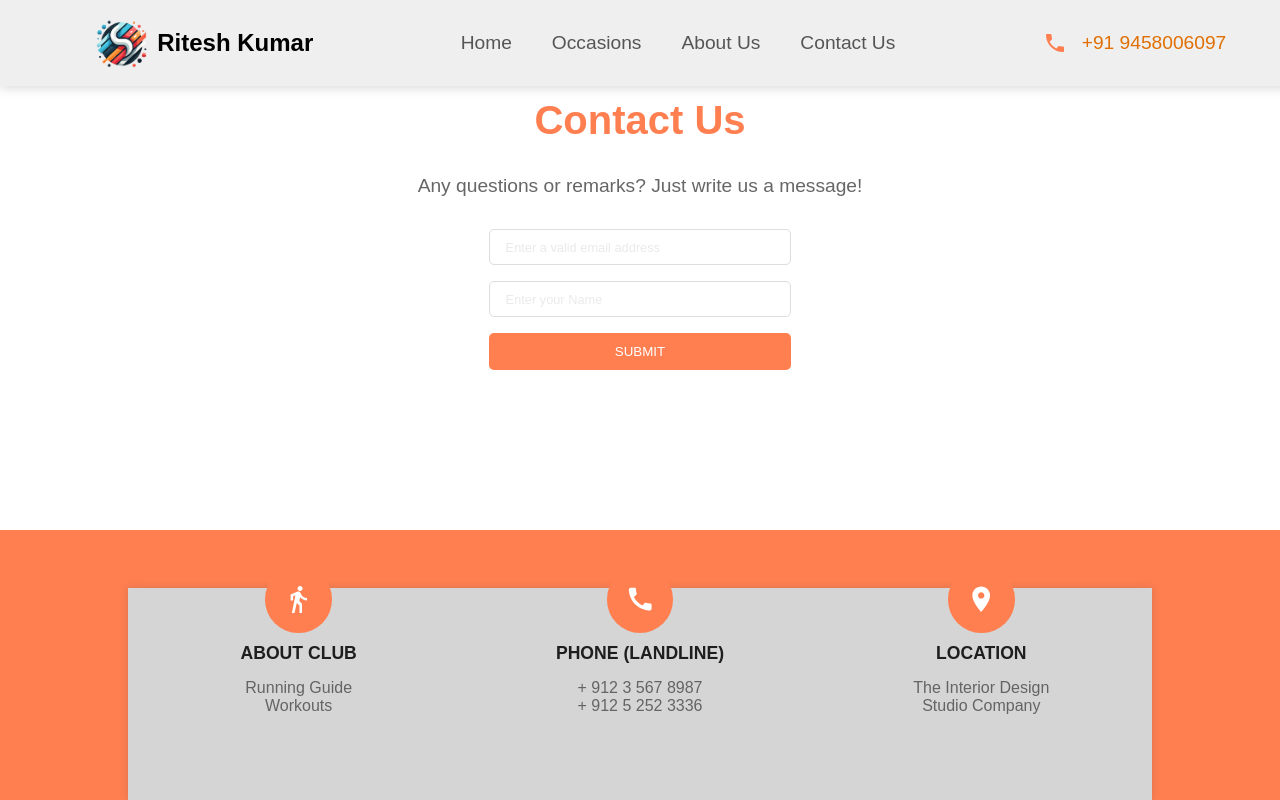
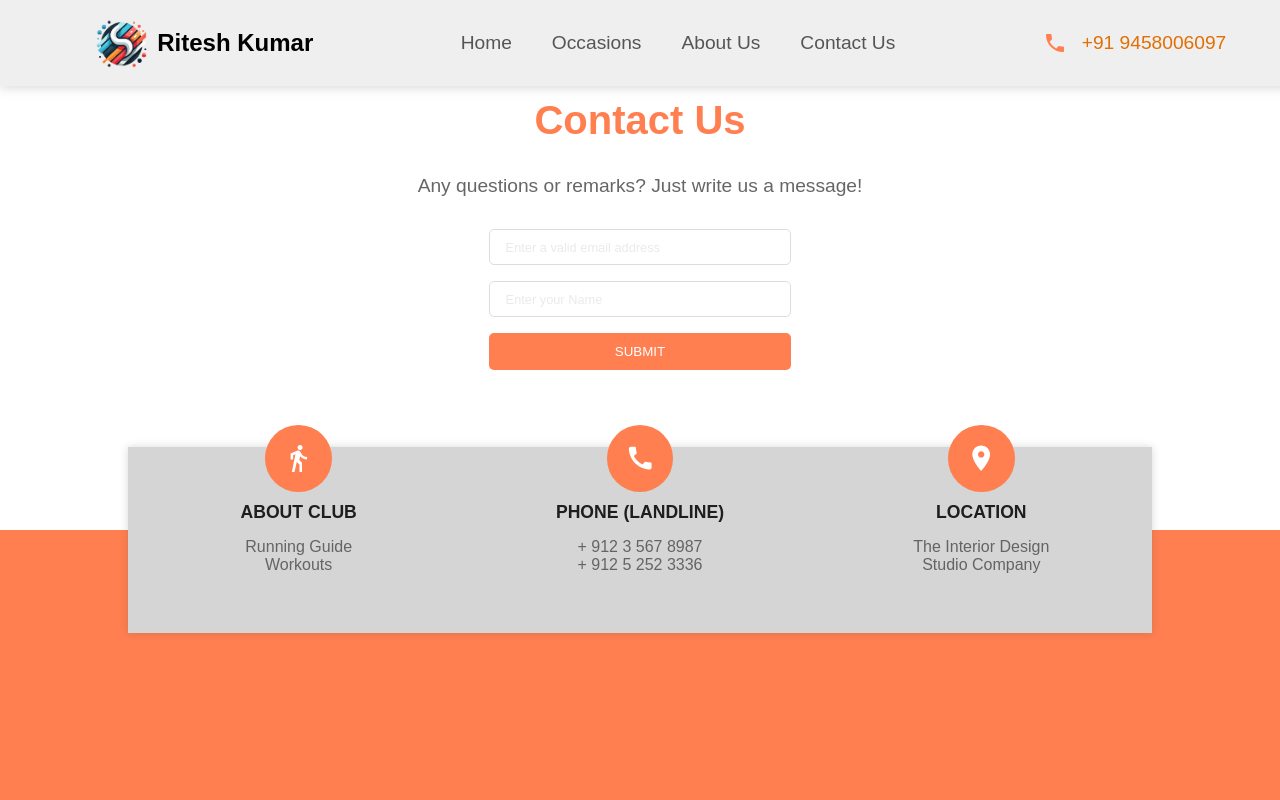
Before and after one commit to harshrajput177/FlowerSite, a React (Vite) app in the folder FlowerSite/: page /contact in a window 1280 px wide. Shown: the top 800 px of the page. Built offline with nearby package versions, Linux system fonts and the light colour scheme.

Commit message:
first  commit

```diff
--- a/FlowerSite/src/Style/ContactUs-CSS/ContactUs_1.css
+++ b/FlowerSite/src/Style/ContactUs-CSS/ContactUs_1.css
@@ -53,8 +53,8 @@
   box-shadow: 0 0 8px rgba(77, 77, 77, 0.219);
   padding: 1rem 0;
   width: 80vw;
-  height: auto;
-  bottom: 0;
+  height: 12vw;
+  bottom: 14vw;
   position: absolute;
   color: rgb(30, 30, 30);
   flex-wrap: wrap;
@@ -106,6 +106,7 @@
   align-items: center;
   width: 100%;
   height: 22vw;
+  position: relative;
 }
 
 /* Mobile View */
```
